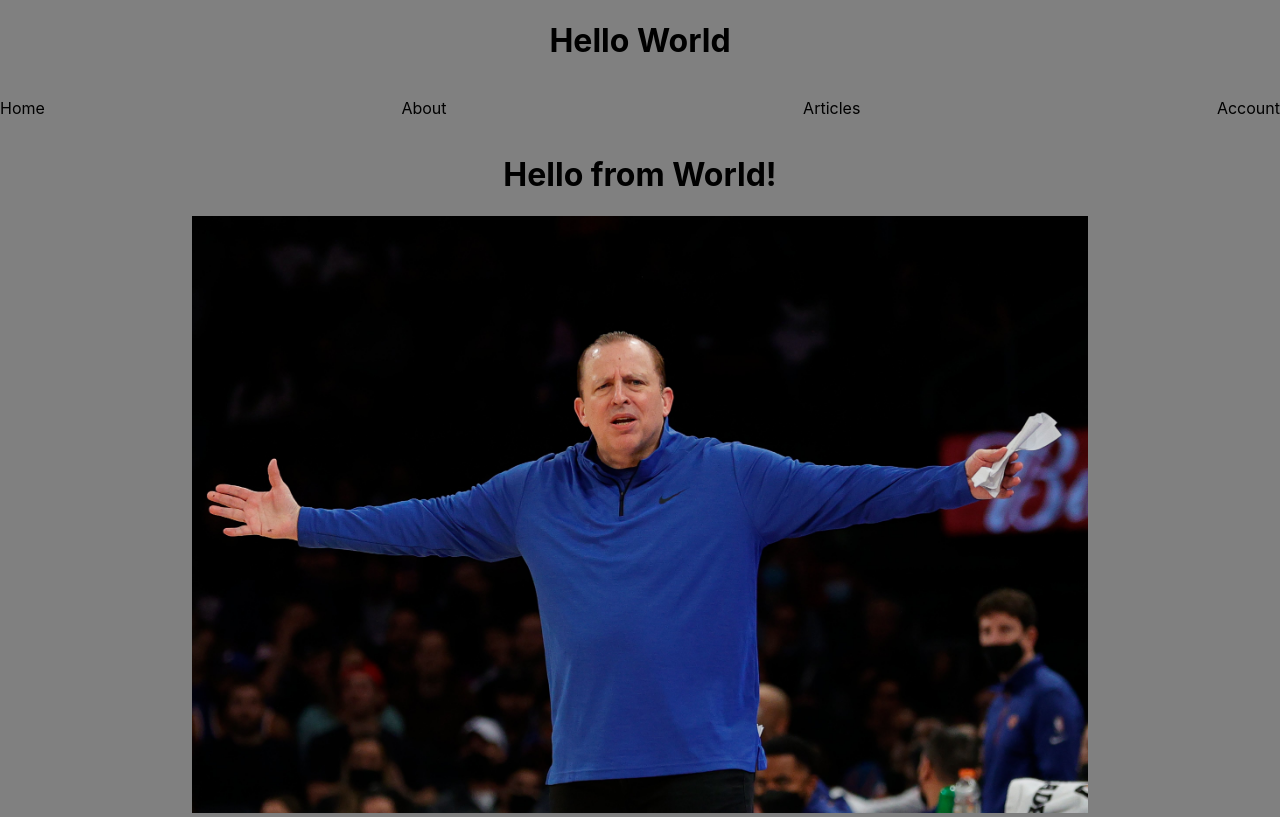
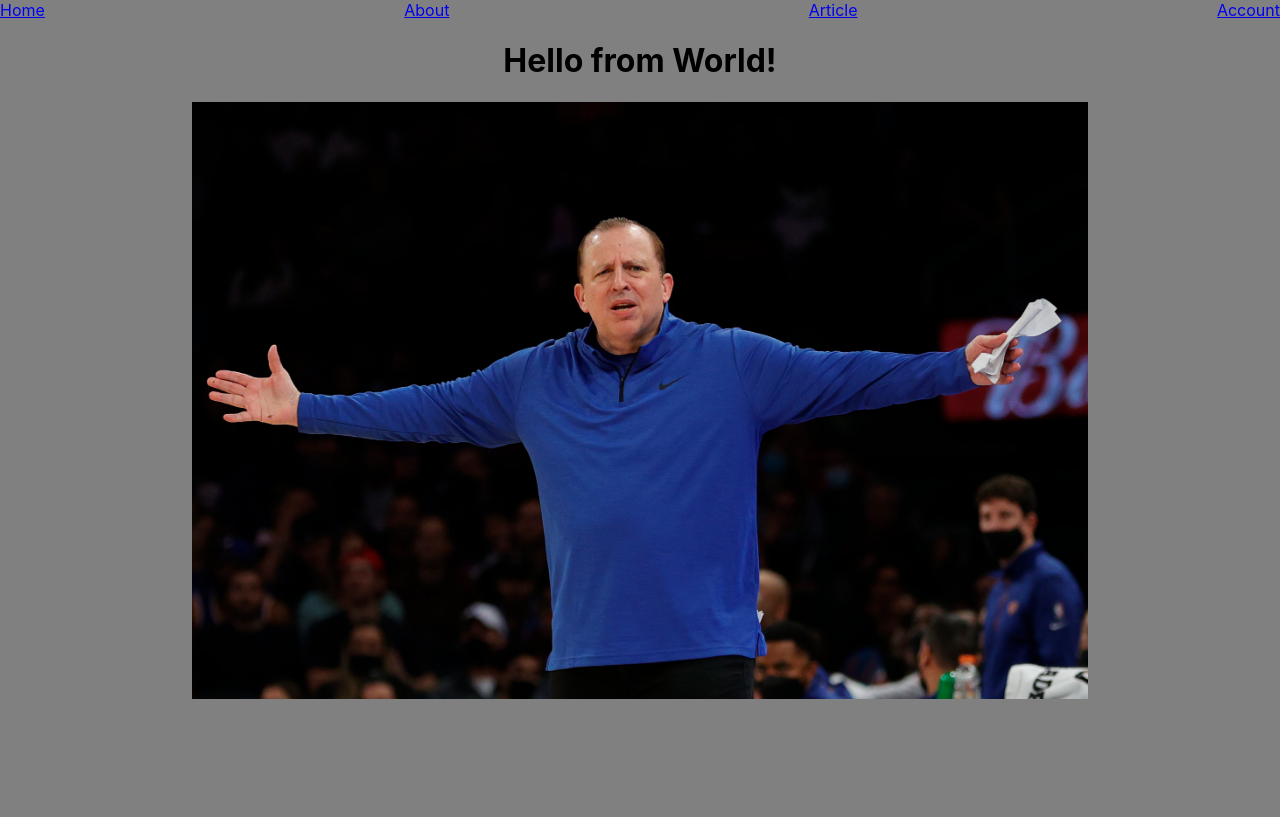
Before and after one commit to EKOBARA/the-corner-3-blog, a React (Create React App) app: page / in a window 1280 px wide. Built offline with nearby package versions, Linux system fonts and the light colour scheme.

Commit message:
Added Route and Link to different pages

```diff
--- a/package.json
+++ b/package.json
@@ -8,6 +8,7 @@
     "@testing-library/user-event": "^12.8.3",
     "react": "^17.0.2",
     "react-dom": "^17.0.2",
+    "react-router-dom": "^5.3.0",
     "react-scripts": "4.0.3",
     "web-vitals": "^1.1.2"
   },
--- a/src/App.js
+++ b/src/App.js
@@ -1,15 +1,19 @@
 import './App.css';
 import Home from './components/Home';
 import Nav from './components/Nav';
+import { Route } from 'react-router-dom';
+import Article from './components/Article';
+import Account from './components/Account';
+import About from './components/About';
 
 function App() {
   return (
     <div className="App">
-      <h1>
-       Hello World
-      </h1>
       <Nav />
-      <Home/>
+      <Route exact path='/' component={Home} />
+      <Route exact path='/article' component={Article} />
+      <Route exact path='/account' component={Account} />
+
     </div>
   );
 }
--- a/src/components/Nav.js
+++ b/src/components/Nav.js
@@ -1,12 +1,14 @@
 import React from 'react';
+import { Link } from 'react-router-dom'
 
 const Nav = () => {
     return (
         <nav>
-           <p>Home</p>
-           <p>About</p>
-           <p>Articles</p>
-           <p>Account</p>
+            <Link to="/">Home </Link>
+            <Link to="/about">About</Link>
+            <Link to='/article'>Article </Link>
+            <Link to='Artivle'>Account </Link>
+
         </nav>
     );
 };
--- a/src/index.js
+++ b/src/index.js
@@ -3,10 +3,13 @@ import ReactDOM from 'react-dom';
 import './index.css';
 import App from './App';
 import reportWebVitals from './reportWebVitals';
+import { BrowserRouter as Route } from 'react-router-dom'
 
 ReactDOM.render(
   <React.StrictMode>
-    <App />
+    <Route>
+      <App />
+    </Route>
   </React.StrictMode>,
   document.getElementById('root')
 );
```
Also changed, not shown: 1 other file (tests, documents, lock files or other folders).
